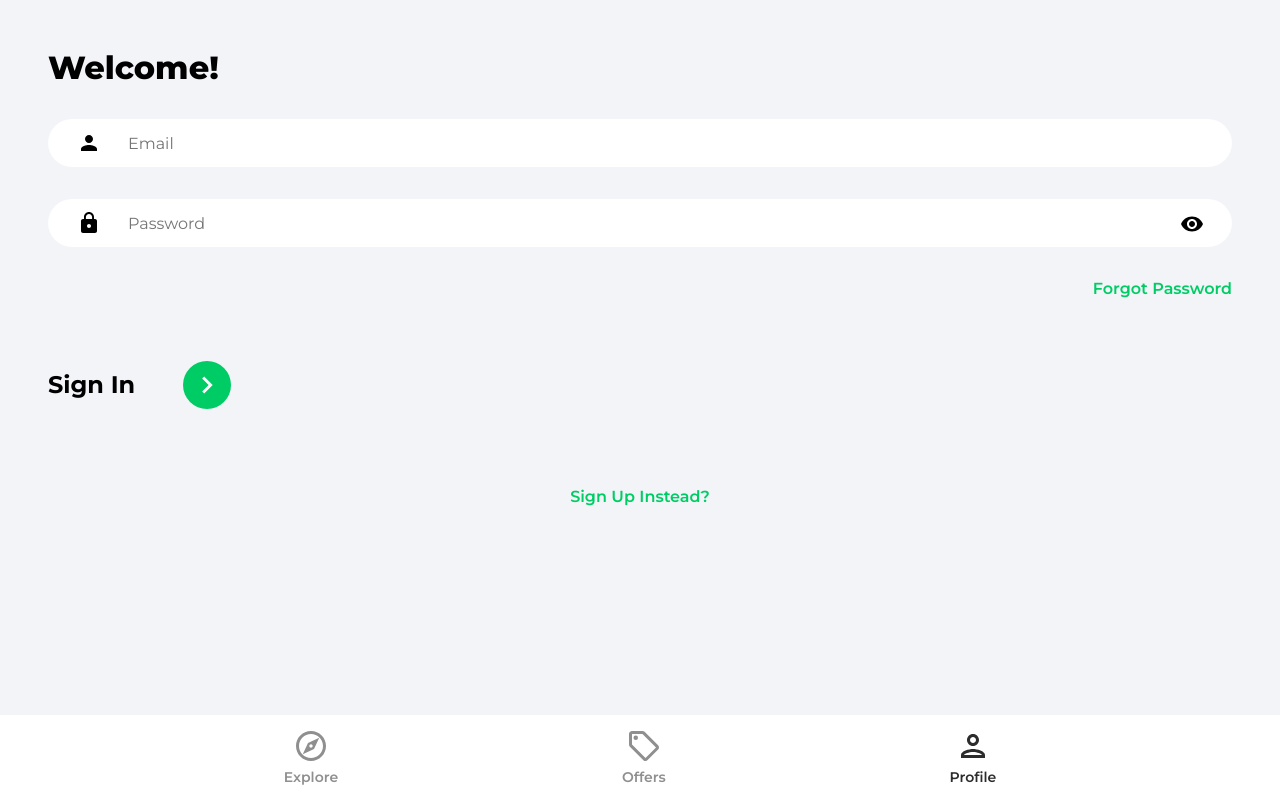
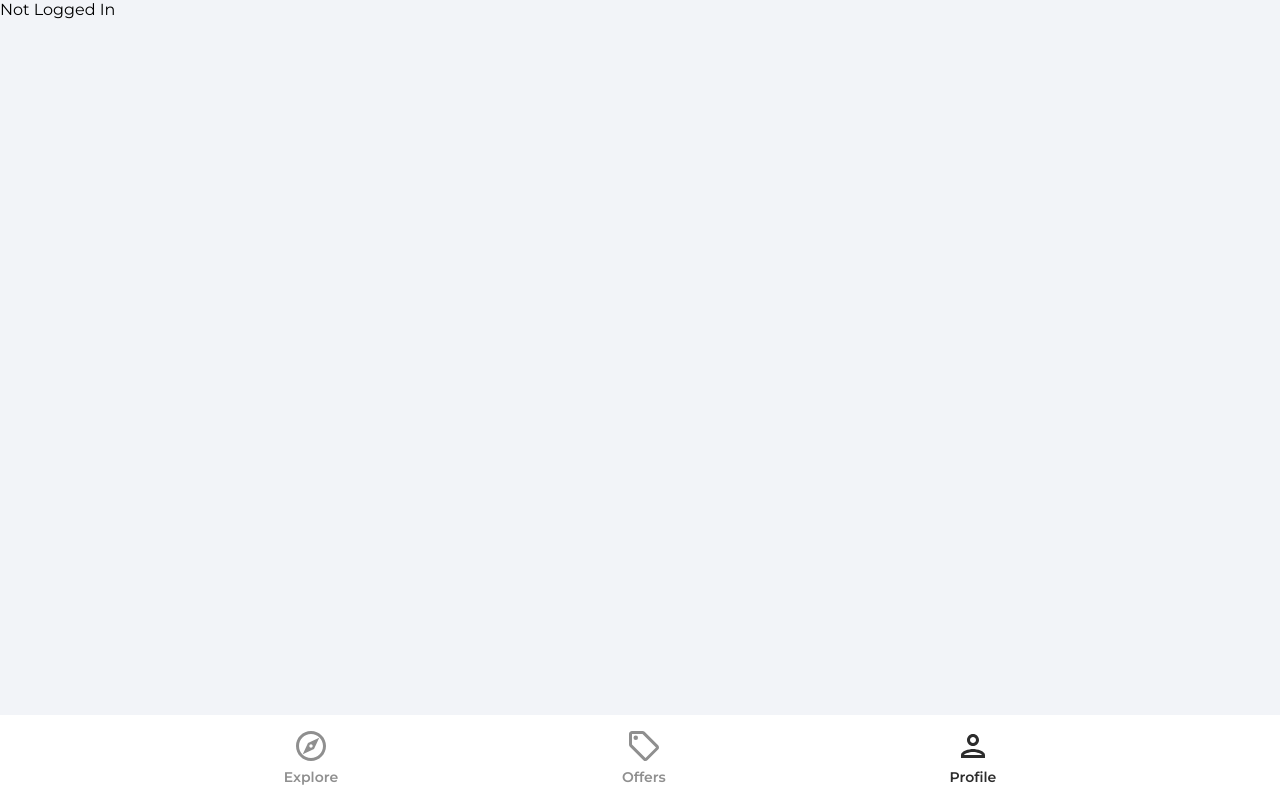
Before and after one commit to DhanushUpadya/House-Marketing-App, a React (Create React App) app: page /profile in a window 1280 px wide. Built offline with nearby package versions, Linux system fonts and the light colour scheme.

Commit message:
Added Signin flow and created alert component using React-Toastify

```diff
--- a/package.json
+++ b/package.json
@@ -11,6 +11,7 @@
     "react-dom": "^18.2.0",
     "react-router-dom": "^6.4.3",
     "react-scripts": "5.0.1",
+    "react-toastify": "^9.1.1",
     "web-vitals": "^2.1.4"
   },
   "scripts": {
--- a/src/App.js
+++ b/src/App.js
@@ -1,5 +1,7 @@
 import {BrowserRouter as Router, Routes, Route}  from 'react-router-dom'
 import Explore from './pages/Explore';
+import 'react-toastify/dist/ReactToastify.css';
+import {ToastContainer} from 'react-toastify'
 import Forgotpassword from './pages/Forgotpassword';
 import Navbar from './components/Navbar';
 import Offers from './pages/Offers';
@@ -20,7 +22,7 @@
 
       <Route path='/offers' element={<Offers/>}/>
 
-      <Route path='/profile' element={<Signin/>}/>
+      <Route path='/profile' element={<Profile/>}/>
 
       <Route path='/signin' element={<Signin/>}/>
 
@@ -29,6 +31,8 @@
 
     <Navbar/>
    </Router>
+
+   <ToastContainer />
  </>
   );
 }
--- a/src/pages/Profile.jsx
+++ b/src/pages/Profile.jsx
@@ -1,10 +1,20 @@
+import {useState, useEffect} from 'react'
 
+import {getAuth} from 'firebase/auth'
 function Profile() {
-  return (
-    <div>
-      <h1>Profile</h1>
-    </div>
-  )
+
+  const [user,setUser] = useState(null)
+
+  const auth = getAuth()
+
+  console.log(user);
+
+  useEffect(()=>{
+    setUser(auth.currentUser)
+  },[])
+
+
+  return user ? <h1>{user.displayName}</h1> : 'Not Logged In'
 }
 
 export default Profile
--- a/src/pages/Signin.jsx
+++ b/src/pages/Signin.jsx
@@ -1,7 +1,8 @@
 import { useState } from "react"
-
+import {toast} from 'react-toastify'
 import {Link, useNavigate} from 'react-router-dom'
 import {ReactComponent as ArrowRightIcon} from '../assets/svg/keyboardArrowRightIcon.svg'
+import { getAuth, signInWithEmailAndPassword } from "firebase/auth"
 
 import visibilityIcon from '../assets/svg/visibilityIcon.svg'
 function Signin() {
@@ -27,6 +28,29 @@
 
 
     }
+
+    const onSubmit = async (e) =>{
+        e.preventDefault()
+
+
+        try {
+
+            const auth = getAuth()
+            const userCredentail = await signInWithEmailAndPassword(auth,email,password)
+
+            if(userCredentail.user){
+                navigate('/')
+            }
+
+
+        } catch (error) {
+           toast.error('Bad User Credentials')
+
+        }
+
+
+
+    }
     return (
      <>
      <div className="pageContainer">
@@ -34,7 +58,7 @@
             <p className="pageHeader">Welcome!</p>
         </header>
 
-        <form>
+        <form onSubmit={onSubmit}>
 
             <input type="email" className="emailInput" placeholder="Email" id="email" value={email} onChange={onChange}/>
 
--- a/src/pages/Signup.jsx
+++ b/src/pages/Signup.jsx
@@ -2,7 +2,7 @@
 
 import {Link, useNavigate} from 'react-router-dom'
 import {ReactComponent as ArrowRightIcon} from '../assets/svg/keyboardArrowRightIcon.svg'
-
+import {toast} from 'react-toastify'
 import {getAuth, createUserWithEmailAndPassword, updateProfile} from 'firebase/auth'
 
 import { setDoc, doc, serverTimestamp } from "firebase/firestore"
@@ -65,7 +65,7 @@
             navigate('/')
 
         } catch (error) {
-            console.log(error);
+           toast.error('Something went wrong with registration')
         }
 
     }
```
Also changed, not shown: 1 other file (tests, documents, lock files or other folders).
